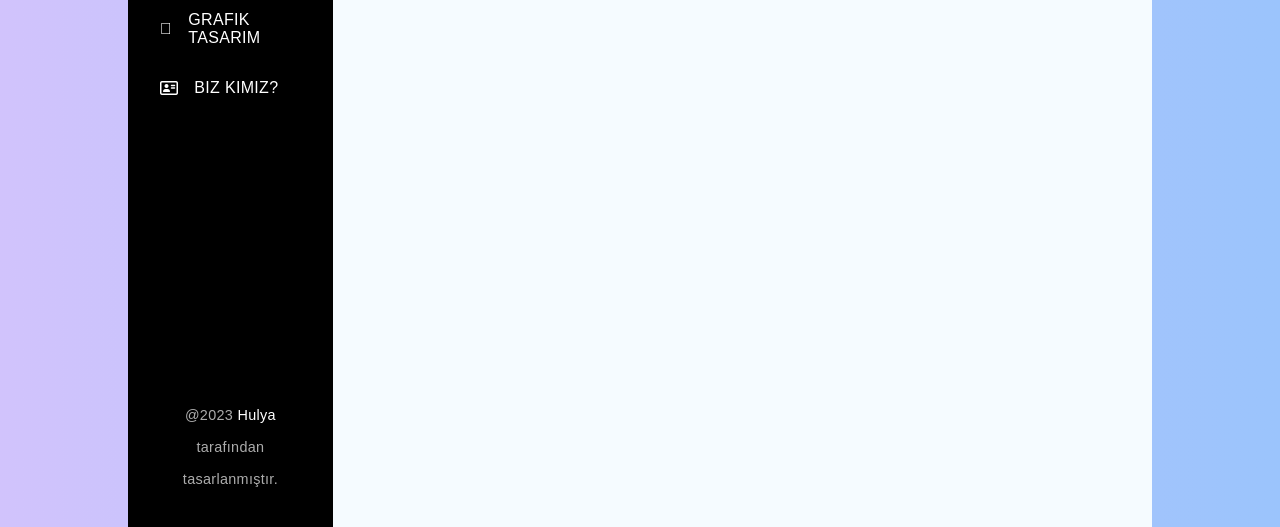
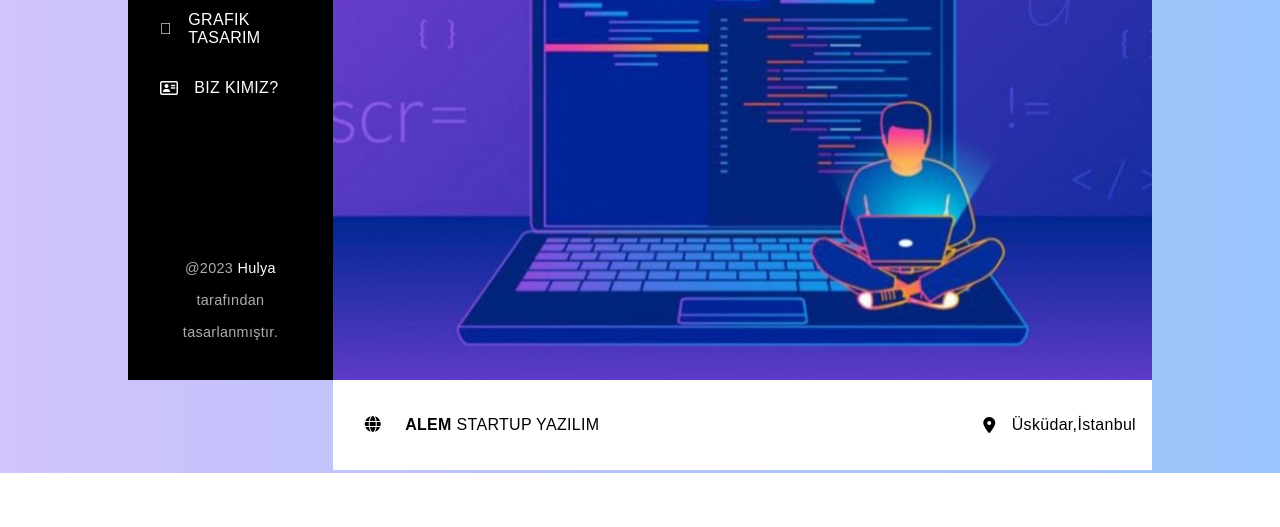
Before and after one commit to hulyakucuk/sass, a plain HTML site: page project-01/index.html in a window 1280 px wide. Shown: the part 327-854 px from the top of the page. After the commit the page ends 800 px from the top, so only its background shows below. Drawn offline with Linux system fonts and the light colour scheme.

Commit message:
add content section

```diff
--- a/project-01/index.html
+++ b/project-01/index.html
@@ -65,7 +65,13 @@
 
             <!-- content starts -->
             <div class="content">
-                content
+                <div class="content-top__img">
+                    <img src="./img/software.jpg">
+                </div>
+                <div class="content-top__bant">
+                    <h2><i class="fa-solid fa-globe"></i><strong>ALEM </strong>STARTUP YAZILIM</h2>
+                    <p><i class="fa-solid fa-location-dot"></i></i> Üsküdar,İstanbul</p>
+                </div>
             </div>
 
         </div>
--- /dev/null
+++ b/project-01/sass/_content.scss
@@ -0,0 +1,39 @@
+.content{
+    &-top{
+        &__img{
+            width: 100%;
+            height: 100%;
+            overflow: hidden;
+
+            img{
+                @include fitImg;
+            }
+        }
+
+        &__bant{
+            display: flex;
+            height: 90px;
+            background-color: $light-color;
+            align-items: center;
+
+         h2{
+            font-size: 1rem;
+            font-weight: 400;
+            padding-left: 2rem;
+            i{
+                margin-right: 1.5rem;
+            }
+            strong{
+                font-weight:600 ;
+            }
+        }
+        p{
+            margin-left: auto;
+            @include centerFlex;
+            gap: 1rem;
+            margin-right: 1rem;
+        }
+
+        }
+    }
+}
--- a/project-01/sass/_sidebar.scss
+++ b/project-01/sass/_sidebar.scss
@@ -1,7 +1,7 @@
 .sidebar{
     flex-basis: 20%;
     background: $primary-color;
-    height: 700px;
+    // height: 700px;
     display: flex;
     flex-direction: column;
     justify-content: space-between;
--- a/project-01/sass/style.scss
+++ b/project-01/sass/style.scss
@@ -4,3 +4,4 @@
 @import "fonts";
 @import "header";
 @import "sidebar";
+@import "content";
```
Also changed, not shown: project-01/img/software.jpg (added), project-01/sass/style.css, 1 other file.
